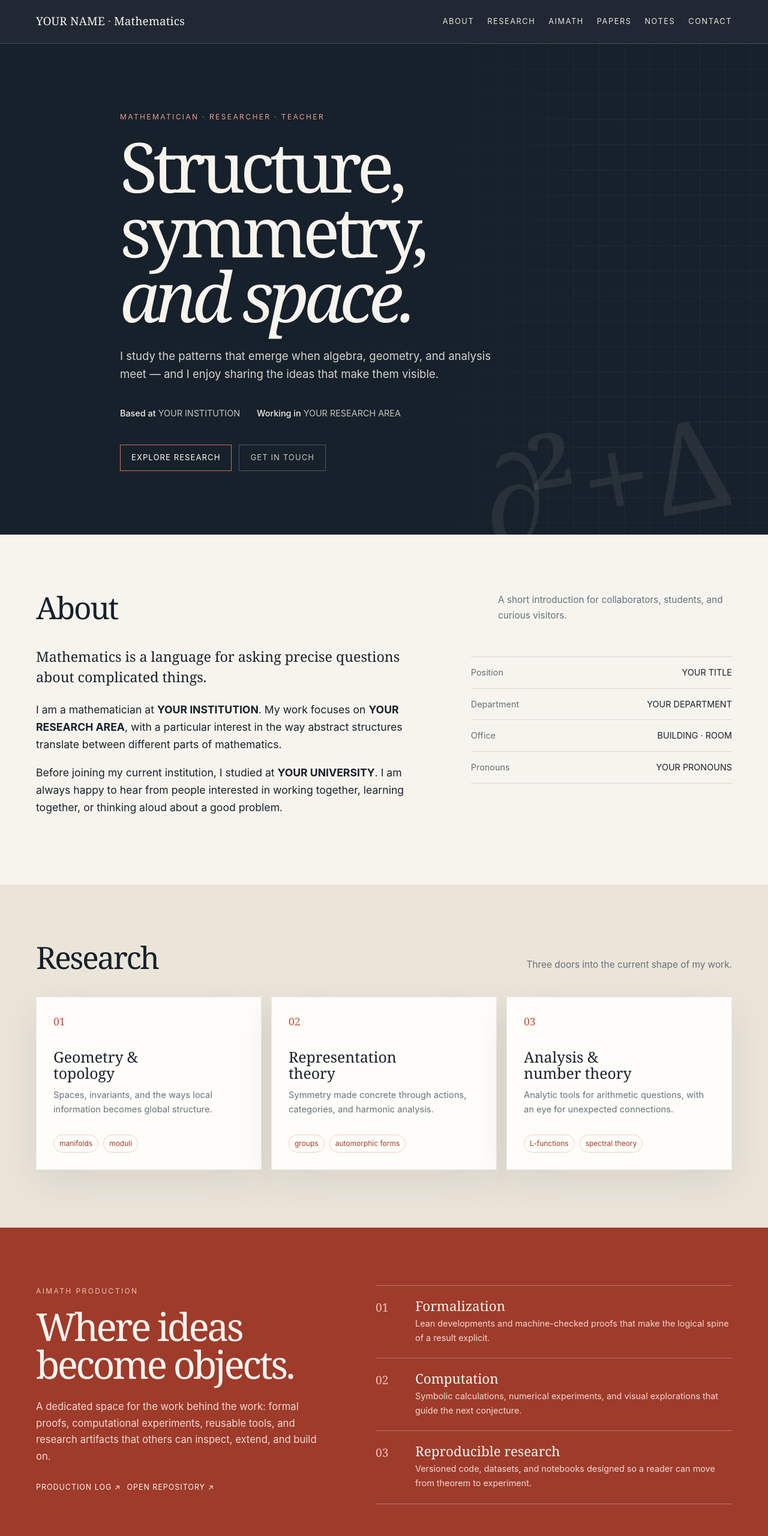
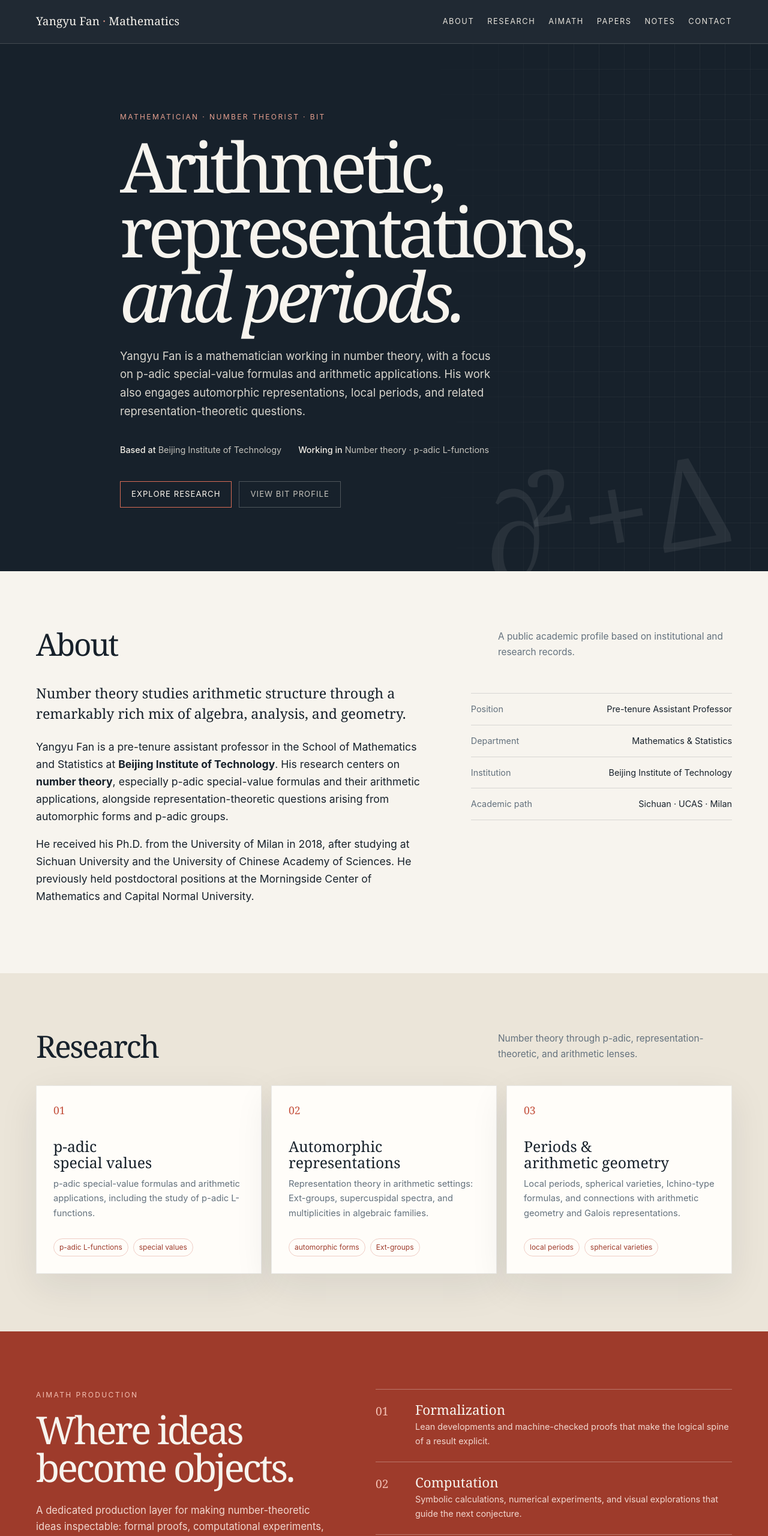
Before and after one commit to luanshenjun-hub/luanshenjun-hub.github.io, a plain HTML site: page index.html in a window 1280 px wide. Shown: the top 2560 px of the page at 60% size. Drawn offline with Linux system fonts and the light colour scheme.

Commit message:
Update index.html

```diff
--- a/index.html
+++ b/index.html
@@ -3,8 +3,8 @@
 <head>
   <meta charset="utf-8" />
   <meta name="viewport" content="width=device-width, initial-scale=1" />
-  <meta name="description" content="Academic homepage of YOUR NAME, mathematician." />
-  <title>Your Name — Mathematician</title>
+  <meta name="description" content="Public academic profile of Yangyu Fan, mathematician at Beijing Institute of Technology." />
+  <title>Yangyu Fan — Mathematician</title>
   <style>
     :root {
       --ink: #17212b;
@@ -209,10 +209,10 @@
   </style>
 </head>
 <body>
-  <!-- Replace the ALL-CAPS placeholders below with your own details. -->
+  <!-- Public-information-based academic profile. See the official BIT profile for authoritative details. -->
   <header class="site-header">
     <div class="shell nav">
-      <a class="brand" href="#top">YOUR NAME<span> · </span>Mathematics</a>
+      <a class="brand" href="#top">Yangyu Fan<span> · </span>Mathematics</a>
       <nav class="nav-links" aria-label="Primary navigation">
         <a href="#about">About</a>
         <a href="#research">Research</a>
@@ -227,16 +227,16 @@
   <main id="top">
     <section class="hero">
       <div class="shell hero-inner">
-        <p class="eyebrow">Mathematician · Researcher · Teacher</p>
-        <h1>Structure,<br />symmetry,<br /><em>and space.</em></h1>
-        <p class="hero-lede">I study the patterns that emerge when algebra, geometry, and analysis meet — and I enjoy sharing the ideas that make them visible.</p>
+        <p class="eyebrow">Mathematician · Number theorist · BIT</p>
+        <h1>Arithmetic,<br />representations,<br /><em>and periods.</em></h1>
+        <p class="hero-lede">Yangyu Fan is a mathematician working in number theory, with a focus on p-adic special-value formulas and arithmetic applications. His work also engages automorphic representations, local periods, and related representation-theoretic questions.</p>
         <div class="hero-meta">
-          <span><strong>Based at</strong> YOUR INSTITUTION</span>
-          <span><strong>Working in</strong> YOUR RESEARCH AREA</span>
+          <span><strong>Based at</strong> Beijing Institute of Technology</span>
+          <span><strong>Working in</strong> Number theory · p-adic L-functions</span>
         </div>
         <div class="hero-actions">
           <a class="button" href="#research">Explore research</a>
-          <a class="button secondary" href="mailto:your.email@example.com">Get in touch</a>
+          <a class="button secondary" href="https://math.bit.edu.cn/szdw/jgml/sxx/fyy/index.htm" target="_blank" rel="noreferrer">View BIT profile</a>
         </div>
       </div>
     </section>
@@ -245,19 +245,19 @@
       <div class="shell">
         <div class="section-heading">
           <h2>About</h2>
-          <p class="section-kicker">A short introduction for collaborators, students, and curious visitors.</p>
+          <p class="section-kicker">A public academic profile based on institutional and research records.</p>
         </div>
         <div class="about-grid">
           <div class="about-copy">
-            <p>Mathematics is a language for asking precise questions about complicated things.</p>
-            <p>I am a mathematician at <strong>YOUR INSTITUTION</strong>. My work focuses on <strong>YOUR RESEARCH AREA</strong>, with a particular interest in the way abstract structures translate between different parts of mathematics.</p>
-            <p>Before joining my current institution, I studied at <strong>YOUR UNIVERSITY</strong>. I am always happy to hear from people interested in working together, learning together, or thinking aloud about a good problem.</p>
+            <p>Number theory studies arithmetic structure through a remarkably rich mix of algebra, analysis, and geometry.</p>
+            <p>Yangyu Fan is a pre-tenure assistant professor in the School of Mathematics and Statistics at <strong>Beijing Institute of Technology</strong>. His research centers on <strong>number theory</strong>, especially p-adic special-value formulas and their arithmetic applications, alongside representation-theoretic questions arising from automorphic forms and p-adic groups.</p>
+            <p>He received his Ph.D. from the University of Milan in 2018, after studying at Sichuan University and the University of Chinese Academy of Sciences. He previously held postdoctoral positions at the Morningside Center of Mathematics and Capital Normal University.</p>
           </div>
           <dl class="details">
-            <div class="detail"><dt>Position</dt><dd>YOUR TITLE</dd></div>
-            <div class="detail"><dt>Department</dt><dd>YOUR DEPARTMENT</dd></div>
-            <div class="detail"><dt>Office</dt><dd>BUILDING · ROOM</dd></div>
-            <div class="detail"><dt>Pronouns</dt><dd>YOUR PRONOUNS</dd></div>
+            <div class="detail"><dt>Position</dt><dd>Pre-tenure Assistant Professor</dd></div>
+            <div class="detail"><dt>Department</dt><dd>Mathematics &amp; Statistics</dd></div>
+            <div class="detail"><dt>Institution</dt><dd>Beijing Institute of Technology</dd></div>
+            <div class="detail"><dt>Academic path</dt><dd>Sichuan · UCAS · Milan</dd></div>
           </dl>
         </div>
       </div>
@@ -267,26 +267,26 @@
       <div class="shell">
         <div class="section-heading">
           <h2>Research</h2>
-          <p class="section-kicker">Three doors into the current shape of my work.</p>
+          <p class="section-kicker">Number theory through p-adic, representation-theoretic, and arithmetic lenses.</p>
         </div>
         <div class="research-grid">
           <article class="research-card">
             <span class="card-number">01</span>
-            <h3>Geometry &amp;<br />topology</h3>
-            <p>Spaces, invariants, and the ways local information becomes global structure.</p>
-            <div class="tag-list"><span class="tag">manifolds</span><span class="tag">moduli</span></div>
+            <h3>p-adic<br />special values</h3>
+            <p>p-adic special-value formulas and arithmetic applications, including the study of p-adic L-functions.</p>
+            <div class="tag-list"><span class="tag">p-adic L-functions</span><span class="tag">special values</span></div>
           </article>
           <article class="research-card">
             <span class="card-number">02</span>
-            <h3>Representation<br />theory</h3>
-            <p>Symmetry made concrete through actions, categories, and harmonic analysis.</p>
-            <div class="tag-list"><span class="tag">groups</span><span class="tag">automorphic forms</span></div>
+            <h3>Automorphic<br />representations</h3>
+            <p>Representation theory in arithmetic settings: Ext-groups, supercuspidal spectra, and multiplicities in algebraic families.</p>
+            <div class="tag-list"><span class="tag">automorphic forms</span><span class="tag">Ext-groups</span></div>
           </article>
           <article class="research-card">
             <span class="card-number">03</span>
-            <h3>Analysis &amp;<br />number theory</h3>
-            <p>Analytic tools for arithmetic questions, with an eye for unexpected connections.</p>
-            <div class="tag-list"><span class="tag">L-functions</span><span class="tag">spectral theory</span></div>
+            <h3>Periods &amp;<br />arithmetic geometry</h3>
+            <p>Local periods, spherical varieties, Ichino-type formulas, and connections with arithmetic geometry and Galois representations.</p>
+            <div class="tag-list"><span class="tag">local periods</span><span class="tag">spherical varieties</span></div>
           </article>
         </div>
       </div>
@@ -297,8 +297,8 @@
         <div>
           <p class="eyebrow">AIMATH production</p>
           <h2>Where ideas become objects.</h2>
-          <p class="aimath-intro">A dedicated space for the work behind the work: formal proofs, computational experiments, reusable tools, and research artifacts that others can inspect, extend, and build on.</p>
-          <div class="production-links"><a href="#">Production log ↗</a><a href="#">Open repository ↗</a></div>
+          <p class="aimath-intro">A dedicated production layer for making number-theoretic ideas inspectable: formal proofs, computational experiments, reusable tools, and research artifacts that others can extend.</p>
+          <div class="production-links"><a href="https://github.com/luanshenjun-hub/luanshenjun-hub.github.io/commits/main/" target="_blank" rel="noreferrer">Production log ↗</a><a href="https://github.com/luanshenjun-hub/luanshenjun-hub.github.io" target="_blank" rel="noreferrer">Open repository ↗</a></div>
         </div>
         <div class="production-list">
           <article class="production-item"><span class="production-index">01</span><div><h3>Formalization</h3><p>Lean developments and machine-checked proofs that make the logical spine of a result explicit.</p></div></article>
@@ -312,23 +312,23 @@
       <div class="shell">
         <div class="section-heading">
           <h2>Selected papers</h2>
-          <p class="section-kicker">Replace these examples with your publications, preprints, and talks.</p>
+          <p class="section-kicker">Representative publications listed on the official BIT faculty profile.</p>
         </div>
         <div class="publication-list">
           <article class="publication">
             <span class="publication-index">01</span>
-            <div><h3>Title of your first paper</h3><p>YOUR NAME · Coauthor Name · Journal or preprint server · 2026</p></div>
-            <a href="#" aria-label="Read Title of your first paper">Read paper ↗</a>
+            <div><h3>Top degree Ext-groups and relatively supercuspidal spectra</h3><p>Li Cai · Yangyu Fan · Advances in Mathematics 410 (2022), 108744</p></div>
+            <a href="https://doi.org/10.1016/j.aim.2022.108744" target="_blank" rel="noreferrer" aria-label="Read Top degree Ext-groups and relatively supercuspidal spectra">Read paper ↗</a>
           </article>
           <article class="publication">
             <span class="publication-index">02</span>
-            <div><h3>Another result worth sharing</h3><p>YOUR NAME · Journal or preprint server · 2025</p></div>
-            <a href="#" aria-label="Read Another result worth sharing">Read paper ↗</a>
+            <div><h3>Higher Ext-groups in the triple product case</h3><p>Li Cai · Yangyu Fan · Mathematical Research Letters 30 (2023), 33–49</p></div>
+            <a href="https://arxiv.org/abs/2303.05766" target="_blank" rel="noreferrer" aria-label="Read Higher Ext-groups in the triple product case">Read paper ↗</a>
           </article>
           <article class="publication">
             <span class="publication-index">03</span>
-            <div><h3>A note on a beautiful problem</h3><p>YOUR NAME · Conference proceedings or notes · 2024</p></div>
-            <a href="#" aria-label="Read A note on a beautiful problem">Read paper ↗</a>
+            <div><h3>Families of canonical local periods on spherical varieties</h3><p>Li Cai · Yangyu Fan · Mathematische Annalen 389 (2024), 209–252</p></div>
+            <a href="https://doi.org/10.1007/s00208-023-02642-6" target="_blank" rel="noreferrer" aria-label="Read Families of canonical local periods on spherical varieties">Read paper ↗</a>
           </article>
         </div>
       </div>
@@ -338,13 +338,13 @@
       <div class="shell">
         <div class="section-heading">
           <h2>Notes &amp; teaching</h2>
-          <p class="section-kicker">Material for students and fellow travelers.</p>
+          <p class="section-kicker">A place for research notes, talks, and public-facing mathematical resources.</p>
         </div>
         <div class="notes-grid">
-          <a class="note" href="#"><div><h3>Course notes: YOUR COURSE</h3><p>Lectures, exercises, and recommended reading.</p></div><span class="note-arrow">↗</span></a>
-          <a class="note" href="#"><div><h3>Seminar: YOUR SEMINAR</h3><p>Schedule, speakers, and useful background.</p></div><span class="note-arrow">↗</span></a>
-          <a class="note" href="#"><div><h3>Working notes</h3><p>Informal expositions and half-finished thoughts.</p></div><span class="note-arrow">↗</span></a>
-          <a class="note" href="#"><div><h3>For prospective students</h3><p>How to get started and what to read next.</p></div><span class="note-arrow">↗</span></a>
+          <a class="note" href="#aimath-production"><div><h3>Research artifacts</h3><p>Versioned notes, computations, and formalization projects.</p></div><span class="note-arrow">↗</span></a>
+          <a class="note" href="#research"><div><h3>Seminars &amp; talks</h3><p>Public discussions on p-adic and representation-theoretic themes.</p></div><span class="note-arrow">↗</span></a>
+          <a class="note" href="https://github.com/luanshenjun-hub/luanshenjun-hub.github.io" target="_blank" rel="noreferrer"><div><h3>Working notes</h3><p>Informal expositions and research material as it develops.</p></div><span class="note-arrow">↗</span></a>
+          <a class="note" href="https://math.bit.edu.cn/szdw/jgml/sxx/fyy/index.htm" target="_blank" rel="noreferrer"><div><h3>Official profile</h3><p>Institutional biography, affiliation, and official contact details.</p></div><span class="note-arrow">↗</span></a>
         </div>
       </div>
     </section>
@@ -352,15 +352,14 @@
     <section id="contact" class="contact">
       <div class="shell contact-grid">
         <div>
-          <p class="eyebrow">Correspondence welcome</p>
-          <h2>Let’s think about a good problem.</h2>
-          <p class="contact-copy">The fastest way to reach me is by email. I am especially glad to hear from prospective students and researchers with overlapping interests.</p>
+          <p class="eyebrow">Public profile &amp; correspondence</p>
+          <h2>Keep the arithmetic conversation going.</h2>
+          <p class="contact-copy">For institutional details, official contact information, and current affiliation, please consult the Beijing Institute of Technology faculty page.</p>
         </div>
         <div class="contact-links">
-          <a href="mailto:your.email@example.com">your.email@example.com</a>
-          <a href="#">Google Scholar ↗</a>
-          <a href="#">ORCID ↗</a>
-          <a href="#">GitHub ↗</a>
+          <a href="https://math.bit.edu.cn/szdw/jgml/sxx/fyy/index.htm" target="_blank" rel="noreferrer">BIT faculty profile ↗</a>
+          <a href="https://github.com/luanshenjun-hub/luanshenjun-hub.github.io" target="_blank" rel="noreferrer">AIMATH repository ↗</a>
+          <a href="#aimath-production">AIMATH production ↗</a>
         </div>
       </div>
     </section>
@@ -368,8 +367,8 @@
 
   <footer>
     <div class="shell footer-inner">
-      <span>© <span id="year"></span> YOUR NAME</span>
-      <span>Built with curiosity · Hosted on GitHub Pages</span>
+      <span>© <span id="year"></span> Yangyu Fan profile</span>
+      <span>Public information · Hosted on GitHub Pages</span>
     </div>
   </footer>
   <script>document.getElementById('year').textContent = new Date().getFullYear();</script>
```
